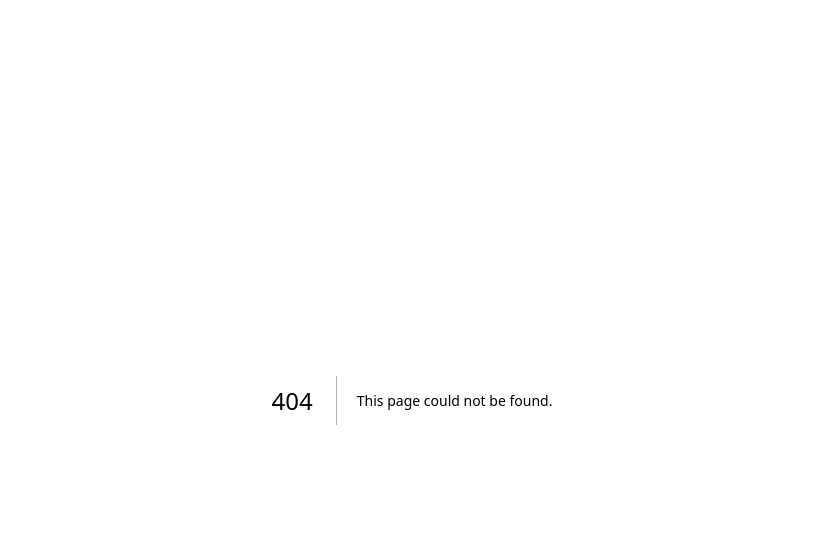
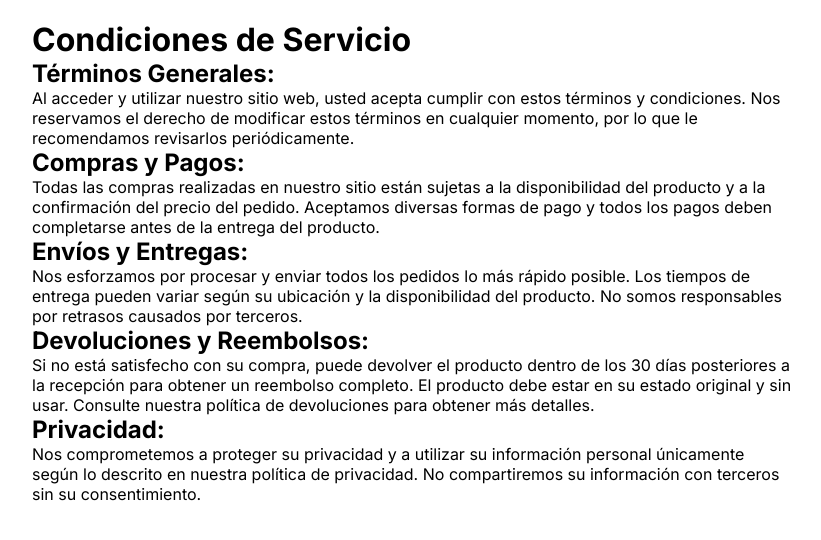
Before and after one commit to goalcasor/the_super_patch, a Next.js app: page /condiciones-del-servicio in a window 1280 px wide. Before the commit this address had no page. Shown: the top 540 px of the page, without its empty margins (228-1049 px from the left). Built offline with nearby package versions, Linux system fonts and the light colour scheme.

Commit message:
add privacy and conditios pages

```diff
--- /dev/null
+++ b/src/app/condiciones-del-servicio/page.tsx
@@ -0,0 +1,41 @@
+'use client'
+
+const CondicionesServicioPage: React.FC = () => {
+
+  return (
+    <div style={{
+        margin: '0 auto',
+        maxWidth: '800px',
+        padding: '20px'
+    }}>
+      <h1 className="text-3xl font-bold mb-4">Condiciones de Servicio</h1>
+
+      <h2 className="text-xl font-bold mb-2">Términos Generales:</h2>
+      <p className="mb-4">
+        Al acceder y utilizar nuestro sitio web, usted acepta cumplir con estos términos y condiciones. Nos reservamos el derecho de modificar estos términos en cualquier momento, por lo que le recomendamos revisarlos periódicamente.
+      </p>
+
+      <h2 className="text-xl font-bold mb-2">Compras y Pagos:</h2>
+      <p className="mb-4">
+        Todas las compras realizadas en nuestro sitio están sujetas a la disponibilidad del producto y a la confirmación del precio del pedido. Aceptamos diversas formas de pago y todos los pagos deben completarse antes de la entrega del producto.
+      </p>
+
+      <h2 className="text-xl font-bold mb-2">Envíos y Entregas:</h2>
+      <p className="mb-4">
+        Nos esforzamos por procesar y enviar todos los pedidos lo más rápido posible. Los tiempos de entrega pueden variar según su ubicación y la disponibilidad del producto. No somos responsables por retrasos causados por terceros.
+      </p>
+
+      <h2 className="text-xl font-bold mb-2">Devoluciones y Reembolsos:</h2>
+      <p className="mb-4">
+        Si no está satisfecho con su compra, puede devolver el producto dentro de los 30 días posteriores a la recepción para obtener un reembolso completo. El producto debe estar en su estado original y sin usar. Consulte nuestra política de devoluciones para obtener más detalles.
+      </p>
+
+      <h2 className="text-xl font-bold mb-2">Privacidad:</h2>
+      <p className="mb-4">
+        Nos comprometemos a proteger su privacidad y a utilizar su información personal únicamente según lo descrito en nuestra política de privacidad. No compartiremos su información con terceros sin su consentimiento.
+      </p>
+    </div>
+  );
+}
+
+export default CondicionesServicioPage;
```
Also changed, not shown: src/app/privacidad/page.tsx (added, +26 -0 lines).
